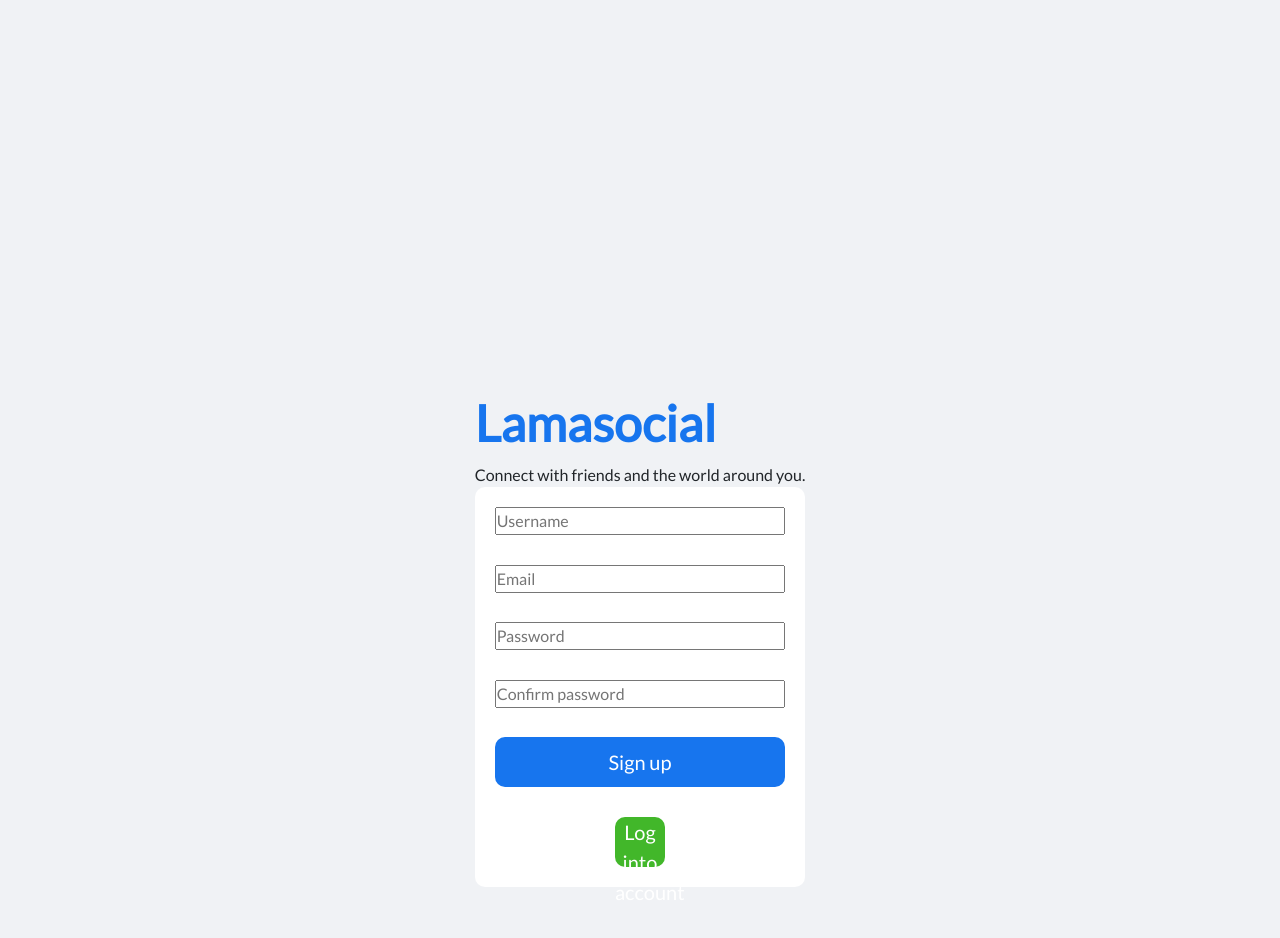
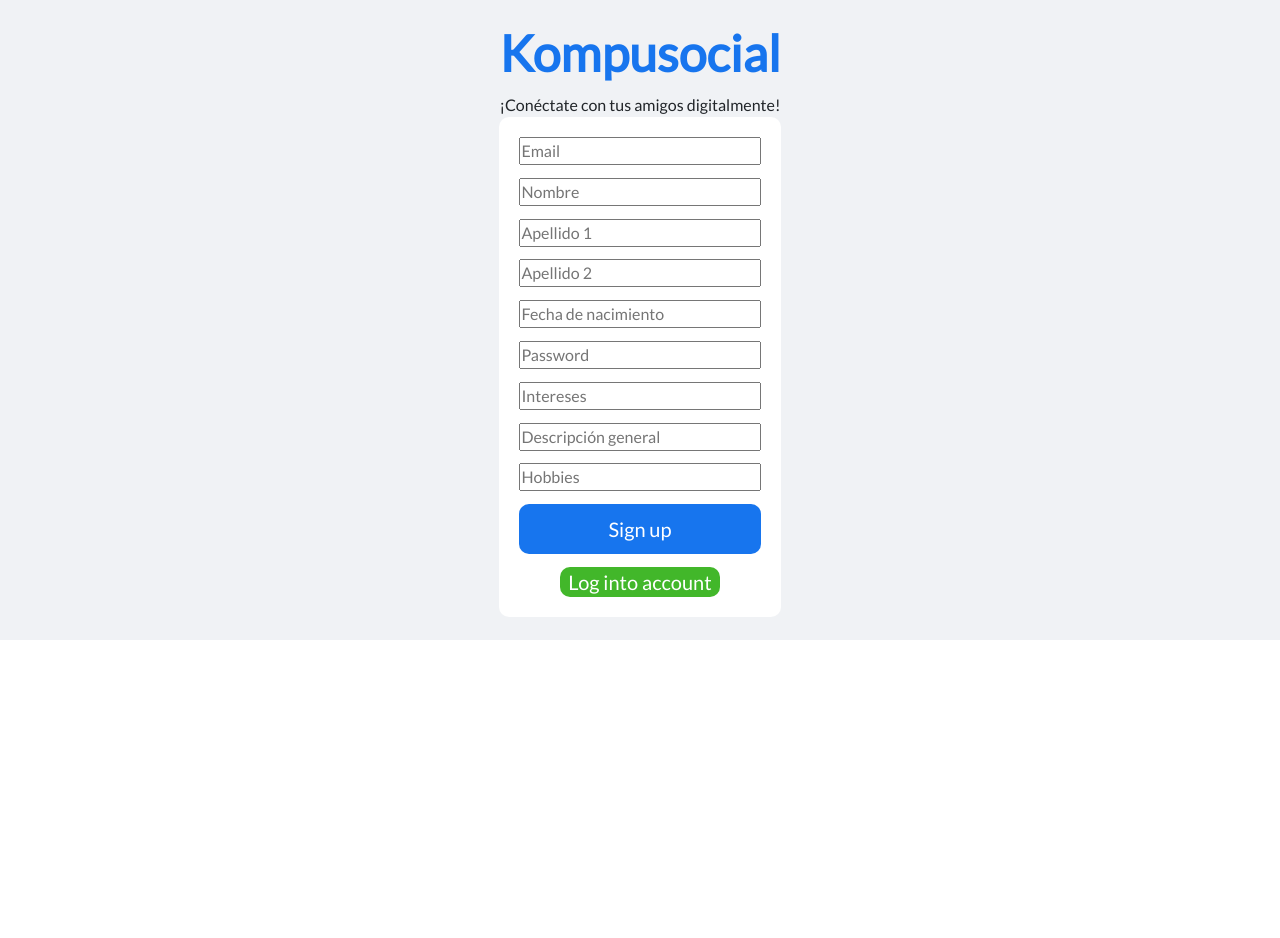
Before and after one commit to RichLeonC/RedSocial-Proyecto1, a React (Create React App) app in the folder Frontend/redsocial/: page / in a window 1280 px wide. Shown: the top 938 px of the page. After the commit the page ends 800 px from the top, so only its background shows below. Built offline with nearby package versions, Linux system fonts and the light colour scheme.

Commit message:
implementacion de post en register

```diff
--- a/Frontend/redsocial/package.json
+++ b/Frontend/redsocial/package.json
@@ -10,6 +10,7 @@
     "@testing-library/jest-dom": "^5.16.2",
     "@testing-library/react": "^12.1.3",
     "@testing-library/user-event": "^13.5.0",
+    "axios": "^0.26.1",
     "react": "^17.0.2",
     "react-dom": "^17.0.2",
     "react-icons": "^4.3.1",
--- a/Frontend/redsocial/src/Pages/Register/Register.js
+++ b/Frontend/redsocial/src/Pages/Register/Register.js
@@ -1,31 +1,95 @@
-import React from "react"
+import React, {Component} from "react"
+import axios from 'axios'
 import "./register.css"
 
-export default function Register() {
+
+
+  class Register extends Component{
+    constructor(props) {
+      super(props)
+      this.state = {
+        email: '',
+        nombre: '',
+        apellido1: '',
+        apellido2: '',
+        fechaNacimiento: '',
+        password: '',
+        intereses: '',
+        descripcion: '',
+        hobbies: '',
+      }
+    }
+
+    changeHandler = e => {
+      this.setState({ [e.target.name]: e.target.value})
+    }
+
+    submitHandler = e => {
+      e.preventDefault()
+      console.log(this.state)
+      axios.post('localhost:3000/usuarios', this.state)
+        .then(response => {
+          console.log(response)
+        })
+        .catch(error => {
+          console.log(error)
+        })
+    }
+
+  //export default function Register() {
+    render() {
+      const {email, nombre, apellido1, apellido2, fechaNacimiento,
+        password, intereses, descripcion, hobbies} = this.state
       return (
+        <form onSubmit={this.submitHandler}>
           <div className="login">
             <div classname="loginWrapper">
               <div className="loginLeft">
-
-          <h3 className="loginLogo">Lamasocial</h3>
+                <h3 className="loginLogo">Kompusocial</h3>
                 <span>
-            Connect with friends and the world around you.
+                  ¡Conéctate con tus amigos digitalmente!
                 </span>
               </div>
               <div className="loginRight">
                 <div className="loginBox">
-            <input placeholder="Username" className="loginOutput"></input>
-            <input placeholder="Email" className="loginOutput"></input>
-            <input placeholder="Password" className="loginOutput"></input>
-            <input placeholder="Confirm password" className="loginOutput"></input>
-            <button className="loginButton">Sign up</button>
-            <button className="loginRegisterButton">
+                  <input placeholder="Email" className="loginOutput"
+                    name="email" value={email} onChange={this.changeHandler}>
+                  </input>
+                  <input placeholder="Nombre" className="loginOutput"
+                    name="nombre" value={nombre} onChange={this.changeHandler}>
+                  </input>
+                  <input placeholder="Apellido 1" className="loginOutput"
+                    name="apellido1" value={apellido1} onChange={this.changeHandler}>
+                  </input>
+                  <input placeholder="Apellido 2" className="loginOutput"
+                    name="apellido2" value={apellido2} onChange={this.changeHandler}>
+                  </input>
+                  <input placeholder="Fecha de nacimiento" className="loginOutput"
+                    name="fechaNacimiento" value={fechaNacimiento} onChange={this.changeHandler}>
+                  </input>
+                  <input placeholder="Password" className="loginOutput"
+                    name="password" value={password} onChange={this.changeHandler}>
+                  </input>
+                  <input placeholder="Intereses" className="loginOutput"
+                    name="intereses" value={intereses} onChange={this.changeHandler}>
+                  </input>
+                  <input placeholder="Descripción general" className="loginOutput"
+                    name="descripcion" value={descripcion} onChange={this.changeHandler}>
+                  </input>
+                  <input placeholder="Hobbies" className="loginOutput"
+                    name="hobbies" value={hobbies} onChange={this.changeHandler}>
+                  </input>
+                  <button type="submit" className="loginButton">Sign up</button>
+                  <button type="submit" className="loginRegisterButton">
                     Log into account
                   </button>
                 </div>
               </div>
             </div>
           </div>
-
+        </form>
       )
     }
+  }
+
+export default Register
--- a/Frontend/redsocial/src/Pages/Register/register.css
+++ b/Frontend/redsocial/src/Pages/Register/register.css
@@ -1,6 +1,6 @@
 .login{
   width: 100vw;
-  height: 100vw;
+  height: 50vw;
   background-color: #f0f2f5;
   display: flex;
   align-items: center;
@@ -31,7 +31,7 @@
 }
 
 .loginBox{
-  height: 400px;
+  height: 500px;
   padding: 20px;
   background-color: white;
   border-radius: 10px;
@@ -69,9 +69,9 @@
 }
 
 .loginRegisterButton{
-  width: 50px;
+  width: 160px;
   align-self: center;
-  height: 50px;
+  height: 30px;
   border-radius: 10px;
   border: none;
   background-color: #42b72a;
```
Also changed, not shown: 1 other file (tests, documents, lock files or other folders). Lines whose indentation alone changed are shown as unchanged.
